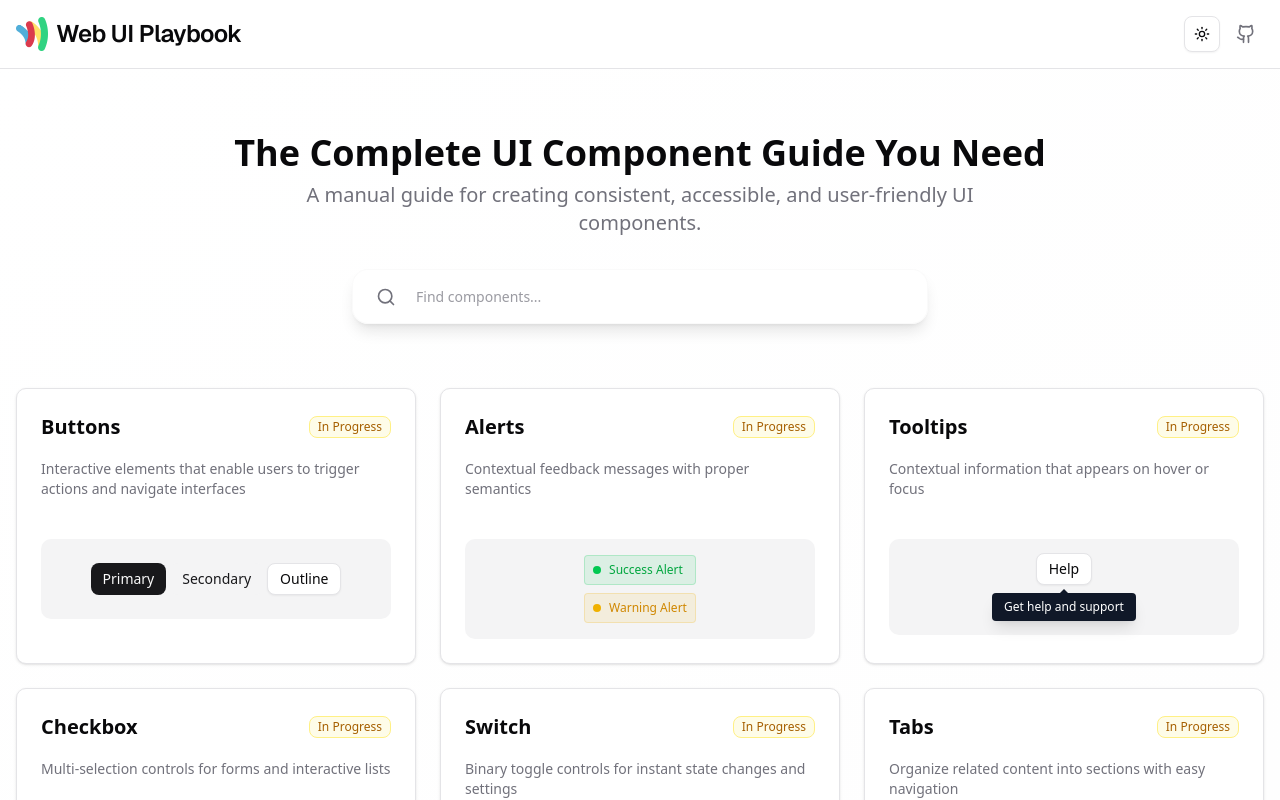
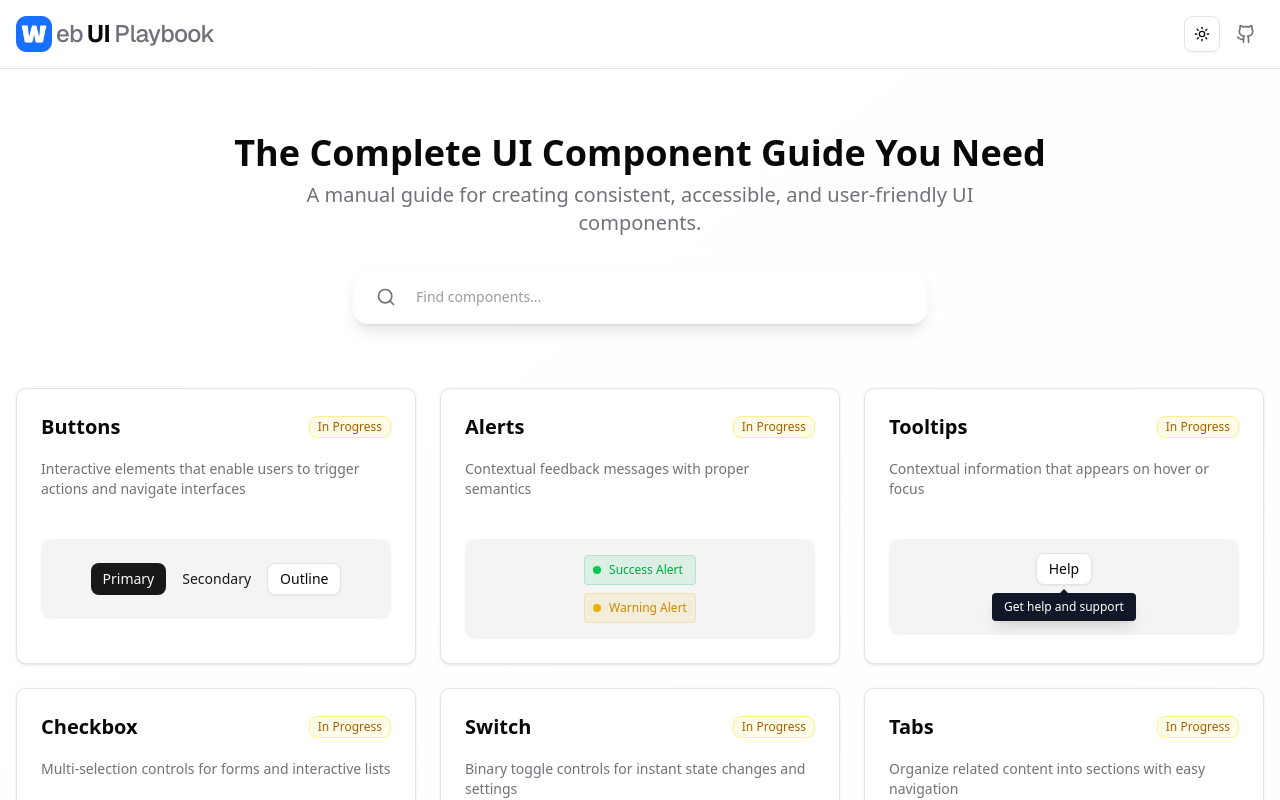
Before and after one commit to ahmadrafidev/web-ui-playbook, a Next.js app: page / in a window 1280 px wide. Shown: the top 800 px of the page. Built offline with nearby package versions, Linux system fonts and the light colour scheme.

Commit message:
refine header component

```diff
--- a/components/header.tsx
+++ b/components/header.tsx
@@ -8,9 +8,22 @@ export function Header() {
     <header className="border-b bg-background/80 backdrop-blur-sm sticky top-0 z-50">
       <div className="container mx-auto px-4 py-4">
         <div className="flex items-center justify-between">
-          <Link href="/" className="flex items-center space-x-2 hover:opacity-80 transition-opacity">
-            <Image src="/images/logo.png" alt="Web UI Playbook" width={32} height={32} className="dark:invert" />
-            <h1 className="text-xl md:text-2xl font-sans font-semibold text-foreground tracking-tight">Web UI Playbook</h1>
+          <Link href="/" className="group flex items-center space-x-1 hover:opacity-90 transition-all duration-200">
+            <div className="flex items-center">
+              <Image
+                src="/images/logo.png"
+                alt="Web UI Playbook Logo"
+                width={36}
+                height={36}
+                quality={100}
+                className="transition-transform group-hover:scale-105"
+              />
+              <h1 className="text-xl md:text-2xl font-sans font-bold text-foreground tracking-tight ml-1">
+                <span className="text-muted-foreground font-medium">eb</span>
+                <span className="ml-1">UI</span>
+                <span className="ml-1 font-medium text-muted-foreground">Playbook</span>
+              </h1>
+            </div>
           </Link>
           <nav className="flex items-center space-x-2">
             <ThemeToggle />
```
Also changed, not shown: public/images/logo.png, 1 other file (tests, documents, lock files or other folders).
